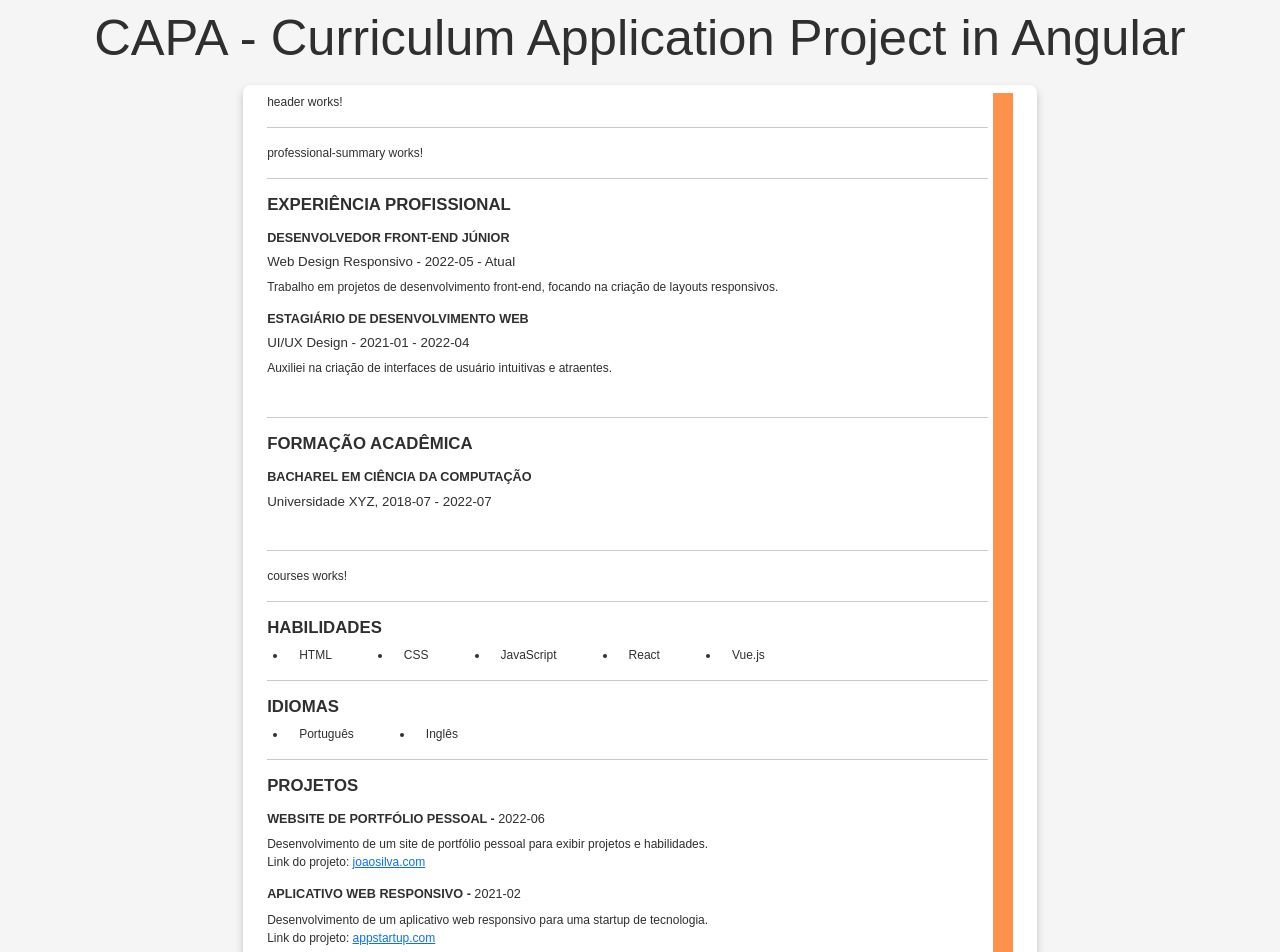
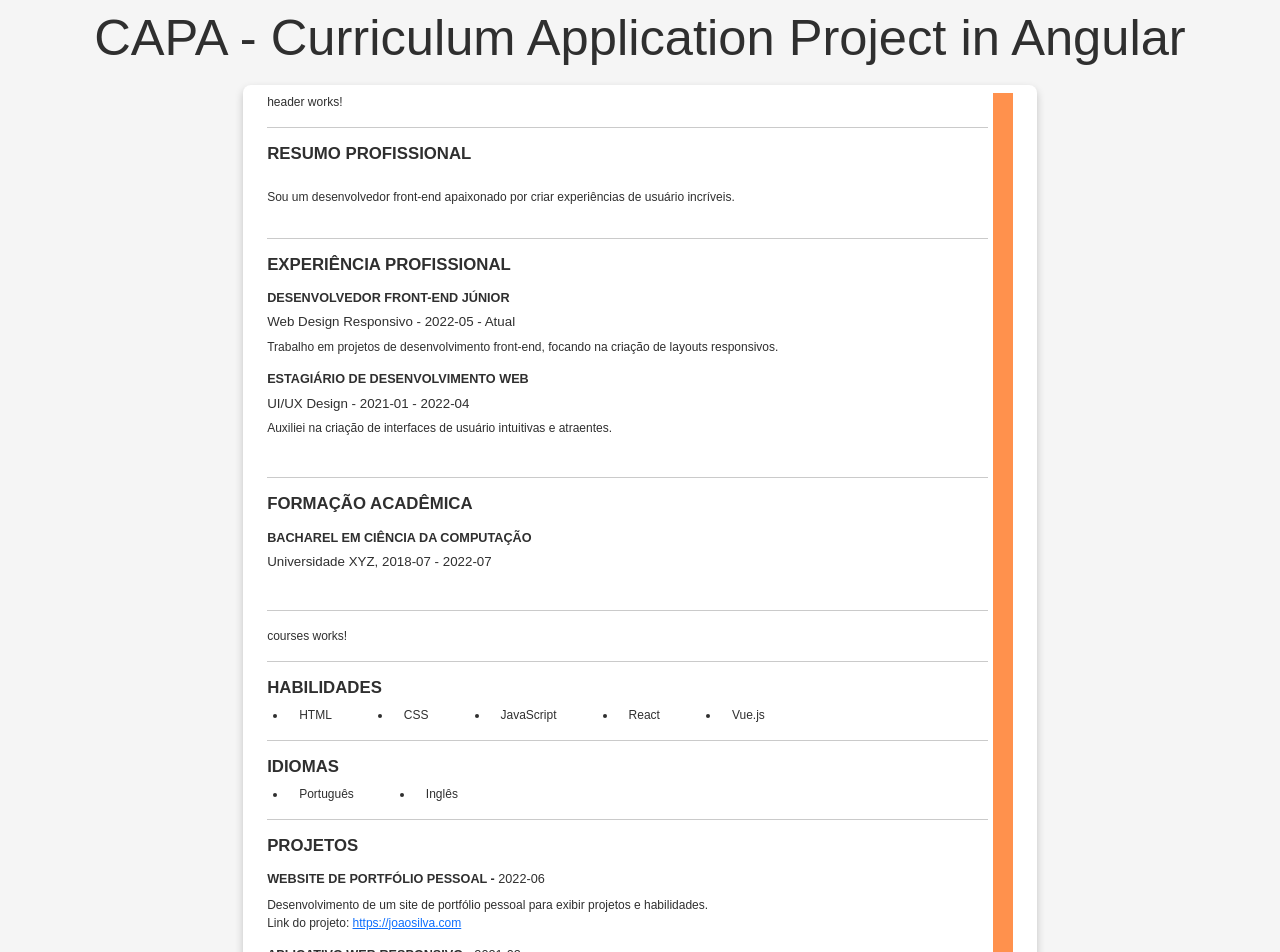
Before and after one commit to GyanRibeiro/CAPA, an Angular app: page / in a window 1280 px wide. Shown: the top 952 px of the page. Built offline with nearby package versions, Linux system fonts and the light colour scheme; a web font is replaced by a local one.

Commit message:
implementação da renderização do componente professional-summary

```diff
--- a/src/app/app.component.html
+++ b/src/app/app.component.html
@@ -6,7 +6,9 @@
   <section class="col">
     <app-header></app-header>
     <hr />
-    <app-professional-summary></app-professional-summary>
+    <app-professional-summary
+      [summary]="curriculum.summary"
+    ></app-professional-summary>
     <hr />
     <app-professional-experience
       [experiences]="curriculum.experiences"
--- a/src/app/app.component.ts
+++ b/src/app/app.component.ts
@@ -53,14 +53,14 @@ export class AppComponent {
         endDate: '2022-06',
         description:
           'Desenvolvimento de um site de portfólio pessoal para exibir projetos e habilidades.',
-        link: 'joaosilva.com',
+        link: 'https://joaosilva.com',
       },
       {
         title: 'Aplicativo Web Responsivo',
         endDate: '2021-02',
         description:
           'Desenvolvimento de um aplicativo web responsivo para uma startup de tecnologia.',
-        link: 'appstartup.com',
+        link: 'https://appstartup.com',
       },
     ],
     languages: ['Português', 'Inglês'],
--- a/src/app/components/professional-summary/professional-summary.component.html
+++ b/src/app/components/professional-summary/professional-summary.component.html
@@ -1 +1,6 @@
-<p>professional-summary works!</p>
+<h2>RESUMO PROFISSIONAL</h2>
+<mat-card>
+  <mat-card-content>
+    <p>{{ summary }}</p>
+  </mat-card-content>
+</mat-card>
--- a/src/app/components/professional-summary/professional-summary.component.ts
+++ b/src/app/components/professional-summary/professional-summary.component.ts
@@ -1,10 +1,10 @@
-import { Component } from '@angular/core';
+import { Component, Input } from '@angular/core';
 
 @Component({
   selector: 'app-professional-summary',
   templateUrl: './professional-summary.component.html',
-  styleUrls: ['./professional-summary.component.scss']
+  styleUrls: ['./professional-summary.component.scss'],
 })
 export class ProfessionalSummaryComponent {
-
+  @Input() public summary?: string;
 }
```
